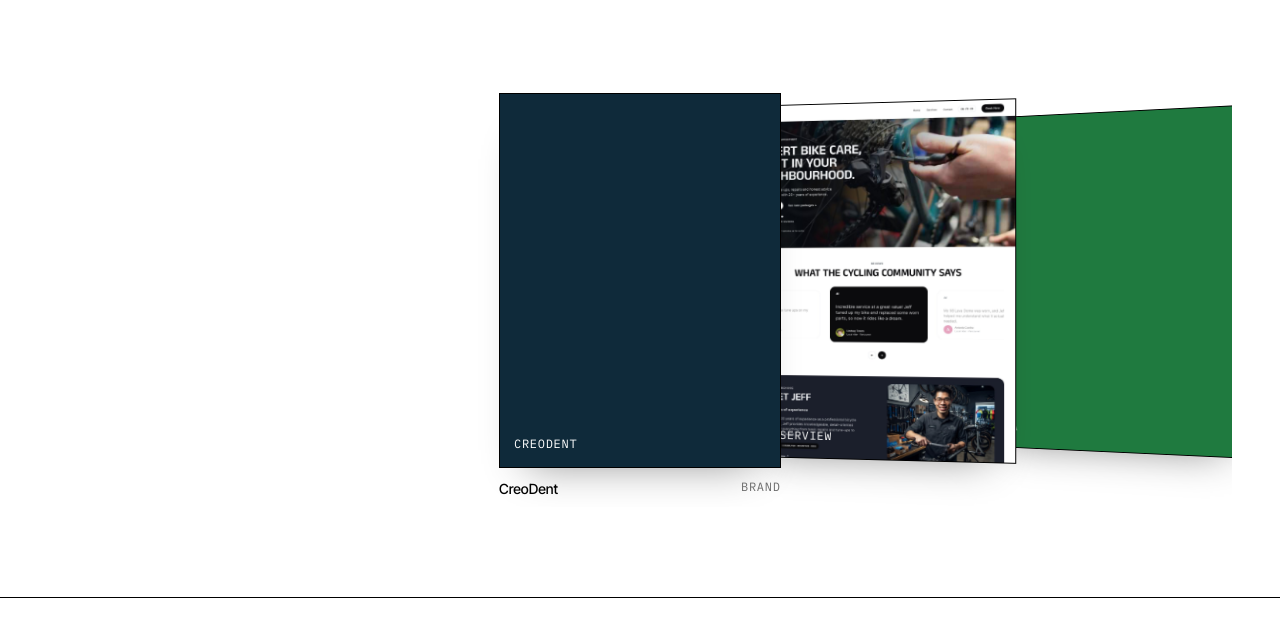
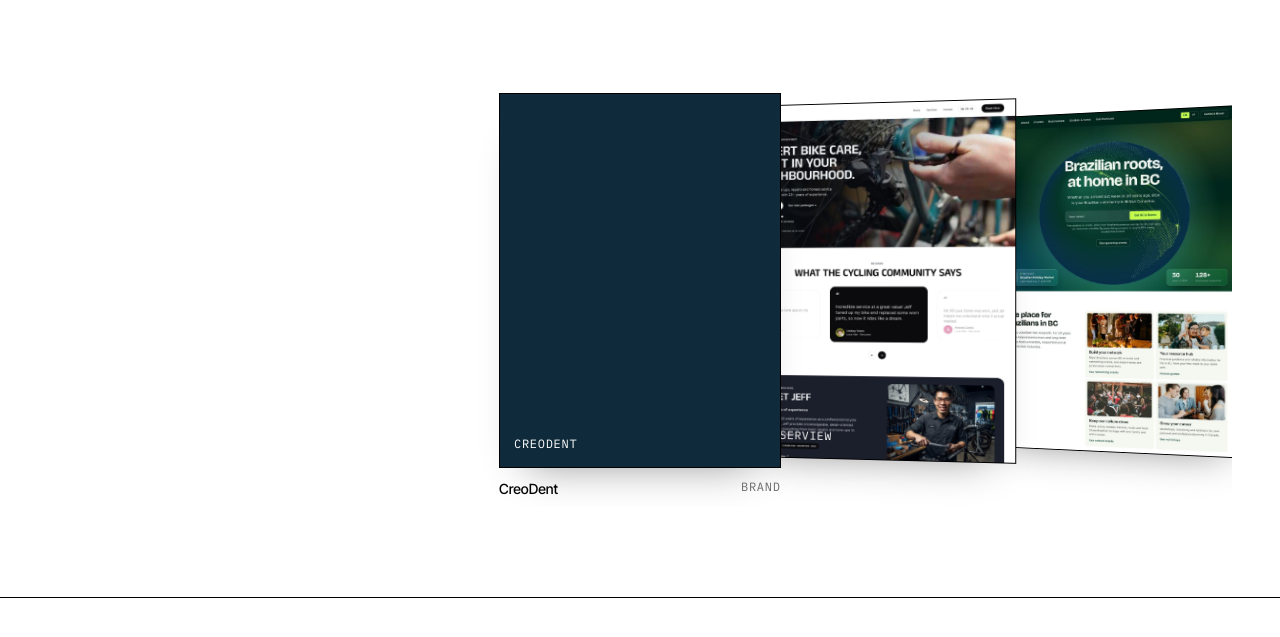
Before and after one commit to kwyj9848-stack/portfolio, a plain HTML site: page index.html in a window 1280 px wide. Shown: the part 545-1182 px from the top of the page. Drawn offline with Linux system fonts and the light colour scheme.

Commit message:
Hero: add BCA homepage screenshot to its card
Co-Authored-By: Claude Opus 5.5 <noreply@anthropic.com>
Claude-Session: https://claude.ai/code/session_01NvAKwMWB7nvS2ARZZUCqbK

```diff
--- a/index.html
+++ b/index.html
@@ -37,7 +37,7 @@
       <div class="cap"><b>Fraserview</b><span>Product</span></div>
     </a>
     <a class="card" href="#w-bca">
-      <div class="cover cv-bca"><span>BCA</span></div>
+      <div class="cover"><img src="img/bca-home.jpg" alt="BCA homepage: Brazilian roots, at home in BC"><span>BCA</span></div>
       <div class="cap"><b>BCA</b><span>In progress</span></div>
     </a>
     <a class="card" href="#about">
```
Also changed, not shown: img/bca-home.jpg (added).
